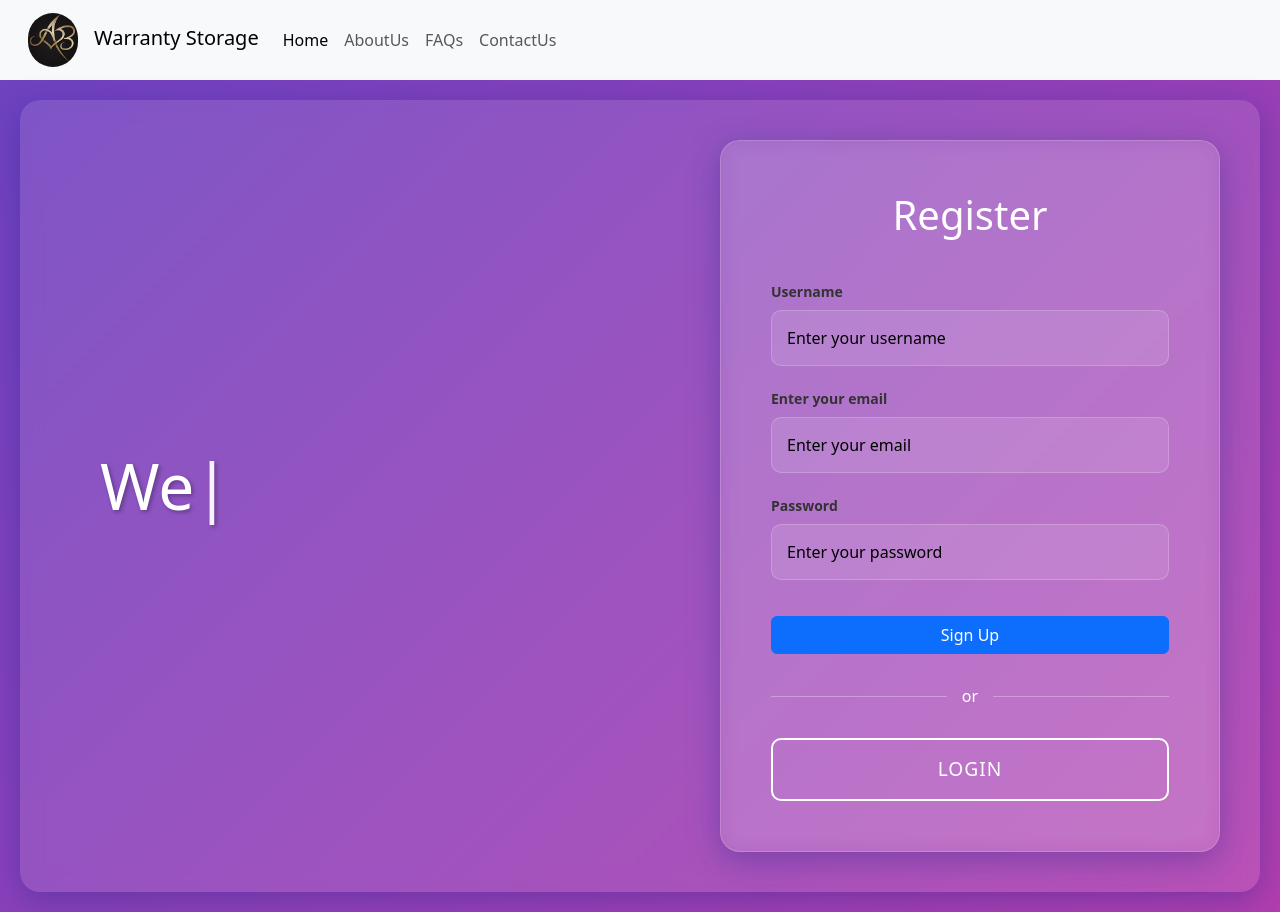
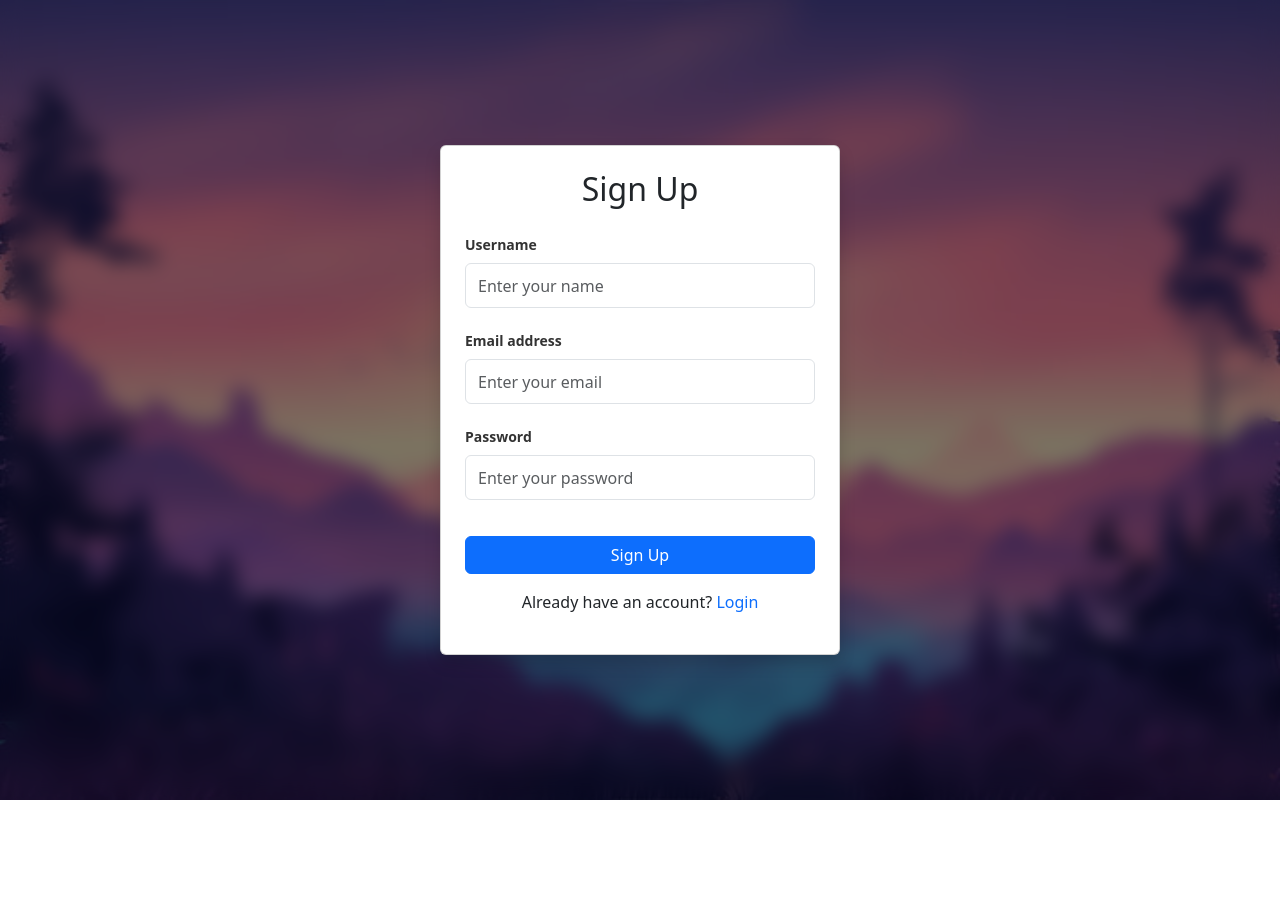
Before and after one commit to KingAB2004/WarrantyStorage, a React (Create React App) app in the folder frontend/: page /RegisterUser in a window 1280 px wide. After the commit the page ends 800 px from the top, so only its background shows below. Built offline with nearby package versions, Linux system fonts and the light colour scheme.

Commit message:
restoring registerpage for the user

```diff
--- a/frontend/src/user-register.js
+++ b/frontend/src/user-register.js
@@ -1,15 +1,7 @@
-import "./Login.css";
-// import './Register.css'
-import { Link, Navigate } from "react-router-dom";
+import React from "react"
+import { Link } from "react-router-dom";
 import axios from 'axios'
-import React, { useState, useEffect } from "react";
-import { useNavigate } from "react-router-dom";
-import { useDispatch, useSelector } from "react-redux";
-import Navbar from "./navbar";
 export default function Register(){
-  const [text, setText] = useState("");
-  const words = ["Welcome Back!", "Secure Login", "Your Journey Starts Here"];
-  const [currentWordIndex, setCurrentWordIndex] = useState(0);
   const [formData, setFormData] = React.useState({
     username: '',
     email: '',
@@ -24,47 +16,6 @@ export default function Register(){
       [name]: value
     });
   };
-  const navigate=useNavigate();
-  const handlenavigatelogin=(e)=>{
-    e.preventDefault();
-    navigate('/Login')
-  }
-
-  useEffect(() => {
-    let currentLetterIndex = 0;
-    let isAdding = true;
-
-    const typeWriter = () => {
-      const currentWord = words[currentWordIndex];
-
-      if (isAdding) {
-        if (currentLetterIndex <= currentWord.length) {
-          setText(currentWord.slice(0, currentLetterIndex));
-          currentLetterIndex++;
-        } else {
-          setTimeout(() => {
-            isAdding = false;
-            currentLetterIndex--;
-          }, 1000);
-        }
-      } else {
-        if (currentLetterIndex >= 0) {
-          setText(currentWord.slice(0, currentLetterIndex));
-          currentLetterIndex--;
-        } else {
-          isAdding = true;
-          setCurrentWordIndex((prev) => (prev + 1) % words.length);
-          currentLetterIndex = 0;
-        }
-      }
-    };
-
-    const interval = setInterval(typeWriter, 200);
-    return () => clearInterval(interval);
-  }, [currentWordIndex]);
-
-
-  // Handle form submit
   const handleSubmit = async (e) => {
     e.preventDefault(); // Prevent the default form submit behavior
 
@@ -78,83 +29,66 @@ await axios.post('http://localhost:5000/warranty/setup', formData);
       alert('Error submitting form.');
     }
   };
+        return (
+          <div className="app-container">
+          <div className="d-flex justify-content-center align-items-center vh-100">
+            <div className="card p-4 shadow" style={{ width: '400px' }}>
+              <h2 className="text-center mb-4">Sign Up</h2>
 
-
-    return (
-      <>
-      <Navbar/>
-<div className="page-container">
-      <div className="content-wrapper">
-        <div className="typewriter-section">
-          <h1 className="main-text">
-            {text}
-            <span className="cursor">|</span>
-          </h1>
-        </div>
-
-        <div className="login-box">
-          <h2 className="login-title">Register</h2>
               <form onSubmit={handleSubmit} >
+  {/* Username Field */}
   <div className="form-group">
     <label htmlFor="username">Username</label>
     <input
       type="text"
+      className="form-control"
       id="username"
-                name="username"
-                placeholder="Enter your username"
-                className="form-input"
+      name="username"  // Added name attribute
+      placeholder="Enter your name"
       value={formData.username}
       onChange={handleChange}
       required
     />
   </div>
-
+  {/* Email Field */}
   <div className="form-group">
-              <label htmlFor="email">Enter your email</label>
+    <label htmlFor="email">Email address</label>
     <input
-                type="text"
+      type="email"
+      className="form-control"
       id="email"
-                name="email"
+      name="email"  // Added name attribute
       placeholder="Enter your email"
-                className="form-input"
       value={formData.email}
       onChange={handleChange}
       required
     />
   </div>
-
+  {/* Password Field */}
   <div className="form-group">
     <label htmlFor="password">Password</label>
     <input
       type="password"
+      className="form-control"
       id="password"
-                name="password"
+      name="password"  // Added name attribute
       placeholder="Enter your password"
-                className="form-input"
       value={formData.password}
       onChange={handleChange}
       required
     />
   </div>
-
-            {/* <div className="form-options">
-              <label className="remember-me">
-              <input type="checkbox" /> Remember me
-              </label>
-              </div> */}
-
   <button type="submit" className="btn btn-primary btn-block mt-3">
     Sign Up
   </button>
 </form>
-<div className="social-divider">
-            <span>or</span>
-          </div>
-
-          <button className="guest-button" onClick={handlenavigatelogin}>Login</button>
+          {/* Link to Login page for users with existing accounts */}
+          <div className="text-center mt-3">
+            <p>Already have an account? <Link to="/login" className="text-primary">Login</Link>
+            </p>
             </div>
             </div>
       </div>
-              </>
+    </div>
       );
     }
```
Lines whose indentation alone changed are shown as unchanged.
